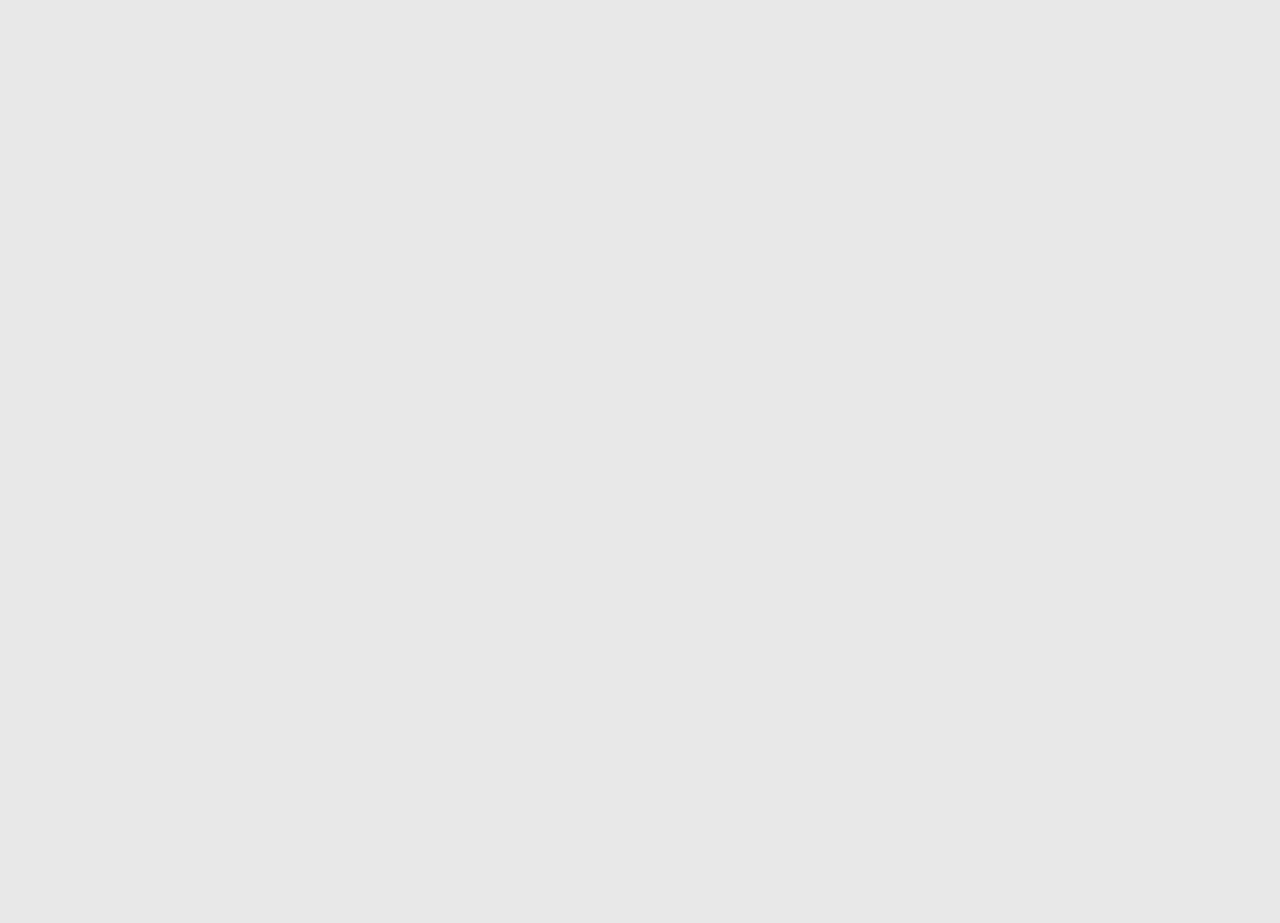
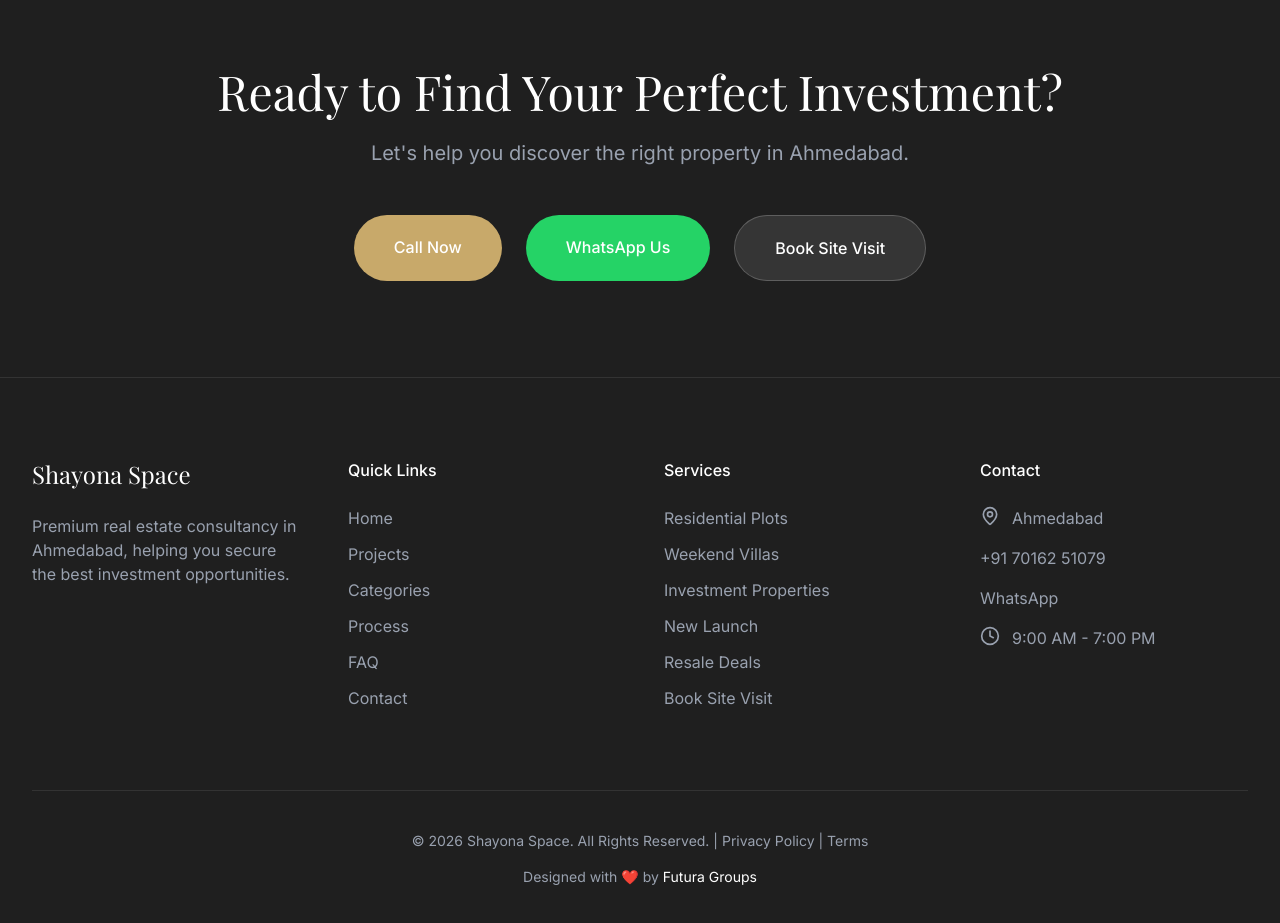
Before and after one commit to protechnicalguruji/Shayona-Space-1, a React (Vite) app: page / in a window 1280 px wide. Shown: the part 5140-6063 px from the top of the page. Before the commit the page ends 5111 px from the top, so only its background shows below. Built offline with nearby package versions, Linux system fonts and the light colour scheme; a web font is replaced by a local one.

Commit message:
feat: add CTA section and footer to homepage
Integrate a dedicated call-to-action section and a site footer to enhance lead conversion and provide navigation links.

```diff
--- a/src/components/NewComponents.tsx
+++ b/src/components/NewComponents.tsx
@@ -1,6 +1,6 @@
 import React, { useState } from "react";
 import { motion, AnimatePresence } from "motion/react";
-import { Plus, Minus, CheckCircle, Target, TrendingUp, Users, ShieldCheck, MapPin } from "lucide-react";
+import { Plus, Minus, CheckCircle, Target, TrendingUp, Users, ShieldCheck, MapPin, Phone, MessageCircle, Mail, Clock } from "lucide-react";
 
 export const FAQ = () => {
   const faqs = [
@@ -100,3 +100,51 @@ export const InvestmentCalculator = () => {
         </section>
     );
 };
+
+export const CTASection = () => (
+    <section className="py-24 bg-[#1F1F1F] text-white text-center px-8">
+        <h2 className="text-5xl font-serif mb-6">Ready to Find Your Perfect Investment?</h2>
+        <p className="text-xl text-gray-400 mb-12 max-w-2xl mx-auto">Let's help you discover the right property in Ahmedabad.</p>
+        <div className="flex flex-wrap justify-center gap-6">
+            <a href="tel:+917016251079" className="px-10 py-5 bg-accent text-white rounded-full font-medium hover:bg-white hover:text-accent transition-all">Call Now</a>
+            <a href="https://wa.me/917016251079" className="px-10 py-5 bg-[#25D366] text-white rounded-full font-medium hover:bg-white hover:text-[#25D366] transition-all">WhatsApp Us</a>
+            <a href="#contact" className="px-10 py-5 bg-white/10 text-white rounded-full font-medium hover:bg-white hover:text-black transition-all border border-white/20">Book Site Visit</a>
+        </div>
+    </section>
+);
+
+export const Footer = () => (
+    <motion.footer initial={{ opacity: 0 }} whileInView={{ opacity: 1 }} className="bg-[#1F1F1F] text-gray-400 pt-20 pb-10 px-8 border-t border-[#333]">
+        <div className="max-w-7xl mx-auto grid md:grid-cols-4 gap-12 mb-20">
+            <div>
+                <h3 className="text-2xl font-serif text-white mb-6">Shayona Space</h3>
+                <p className="mb-4">Premium real estate consultancy in Ahmedabad, helping you secure the best investment opportunities.</p>
+            </div>
+            <div>
+                <h4 className="text-white font-medium mb-6">Quick Links</h4>
+                <ul className="space-y-3">
+                    {['Home', 'Projects', 'Categories', 'Process', 'FAQ', 'Contact'].map(link => <li key={link}><a href={`#${link.toLowerCase()}`} className="hover:text-accent transition-all">{link}</a></li>)}
+                </ul>
+            </div>
+            <div>
+                <h4 className="text-white font-medium mb-6">Services</h4>
+                <ul className="space-y-3">
+                    {['Residential Plots', 'Weekend Villas', 'Investment Properties', 'New Launch', 'Resale Deals', 'Book Site Visit'].map(link => <li key={link}><a href="#" className="hover:text-accent transition-all">{link}</a></li>)}
+                </ul>
+            </div>
+            <div>
+                <h4 className="text-white font-medium mb-6">Contact</h4>
+                <ul className="space-y-4">
+                    <li className="flex gap-3"><MapPin size={20} /> Ahmedabad</li>
+                    <li className="flex gap-3"><a href="tel:+917016251079" className="hover:text-accent">+91 70162 51079</a></li>
+                    <li className="flex gap-3"><a href="https://wa.me/917016251079" className="hover:text-accent">WhatsApp</a></li>
+                    <li className="flex gap-3"><Clock size={20} /> 9:00 AM - 7:00 PM</li>
+                </ul>
+            </div>
+        </div>
+        <div className="text-center pt-10 border-t border-[#333] text-sm">
+            © 2026 Shayona Space. All Rights Reserved. | <a href="#" className="hover:text-accent">Privacy Policy</a> | <a href="#" className="hover:text-accent">Terms</a>
+            <p className="mt-4">Designed with ❤️ by <a href="#" className="text-white hover:text-accent">Futura Groups</a></p>
+        </div>
+    </motion.footer>
+);
--- a/src/pages/Home.tsx
+++ b/src/pages/Home.tsx
@@ -1,5 +1,5 @@
 import { Navbar, PropertyCard, CategoryCard, ProcessStep, ContactForm } from '../components/Components';
-import { FAQ, WhyChooseSection, InvestmentCalculator } from '../components/NewComponents';
+import { FAQ, WhyChooseSection, InvestmentCalculator, CTASection, Footer } from '../components/NewComponents';
 import { SearchFilters } from '../components/SearchFilters';
 import { motion } from 'motion/react';
 import { Home as HomeIcon, TreeDeciduous, Building, Tag, Phone, MessageCircle } from 'lucide-react';
@@ -99,6 +99,9 @@ export default function Home() {
       {/* Contact Form */}
       <ContactForm />
 
+      <CTASection />
+      <Footer />
+
       {/* Floating CTA */}
       <div className="fixed bottom-8 right-8 z-50 flex flex-col gap-4">
         <a href="https://wa.me/917016251079" target="_blank" rel="noopener noreferrer" className="p-4 bg-[#25D366] text-white rounded-full shadow-lg">
```
